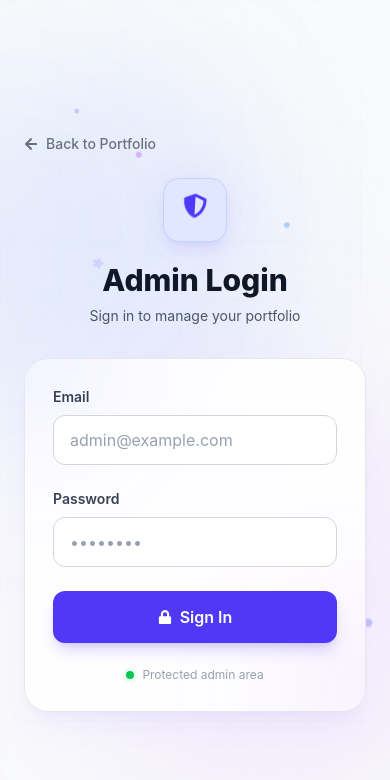
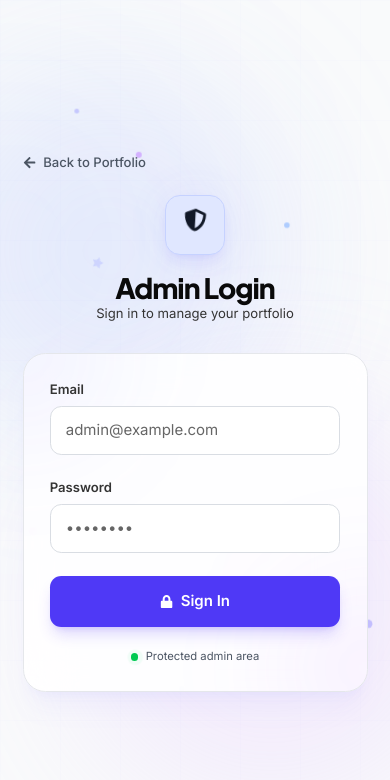
Before and after one commit to realvivekrana/my-portfolio-mern, a React (Vite) app in the folder Frontend/: page /admin/login in a window 390 px wide. Shown: the top 780 px of the page. Built offline with nearby package versions, Linux system fonts and the light colour scheme.

Commit message:
Manage Dark and White Mode

```diff
--- a/Frontend/src/index.css
+++ b/Frontend/src/index.css
@@ -1,3 +1,4 @@
+@import url('https://fonts.googleapis.com/css2?family=Inter:wght@400;500;600;700;800&family=Plus+Jakarta+Sans:wght@500;600;700;800&display=swap');
 @import "tailwindcss";
 
 @custom-variant dark (&:where(.dark, .dark *));
@@ -11,51 +12,93 @@
     Inter, ui-sans-serif, system-ui, -apple-system, BlinkMacSystemFont,
     "Segoe UI", sans-serif;
 
-  --page-bg: #ffffff;
+  --font-display:
+    "Plus Jakarta Sans", Inter, ui-sans-serif, system-ui, -apple-system,
+    BlinkMacSystemFont, "Segoe UI", sans-serif;
+
+  /* =======================================================
+     LIGHT MODE
+  ======================================================= */
+
+  --page-bg: #f6f7f9;
   --surface: #ffffff;
-  --surface-muted: #f8fafc;
-  --surface-soft: #f1f5f9;
+  --surface-muted: #f1f3f5;
+  --surface-soft: #e9ecef;
 
-  --text-primary: #111827;
-  --text-secondary: #4b5563;
-  --text-muted: #6b7280;
+  --text-primary: #0a0a0a;
+  --text-secondary: #343434;
+  --text-muted: #666666;
 
-  --border: #e5e7eb;
-  --border-soft: #eef2f7;
+  --border: #d9dde3;
+  --border-soft: #e8eaee;
 
-  --accent: #4f46e5;
-  --accent-hover: #4338ca;
+  /*
+   * Strong accent colors.
+   * These are deliberately darker so colored text remains
+   * readable on a white background.
+   */
+  --accent-indigo: #111827;
+  --accent-purple: #1f2937;
+  --accent-blue: #374151;
+  --accent-cyan: #4b5563;
+  --accent-emerald: #374151;
+  --accent-green: #1f2937;
+  --accent-amber: #374151;
+  --accent-orange: #1f2937;
+  --accent-red: #111827;
+  --accent-pink: #374151;
+
+  --accent: #111827;
+  --accent-hover: #000000;
 
   --shadow-sm:
-    0 1px 2px rgba(15, 23, 42, 0.04);
+    0 1px 3px rgba(0, 0, 0, 0.06);
 
   --shadow-md:
-    0 10px 30px rgba(15, 23, 42, 0.08);
+    0 12px 32px rgba(0, 0, 0, 0.09);
 
   --shadow-lg:
-    0 20px 50px rgba(15, 23, 42, 0.12);
+    0 24px 60px rgba(0, 0, 0, 0.12);
 
   --shadow-accent:
-    0 18px 45px rgba(79, 70, 229, 0.14);
+    0 18px 45px rgba(0, 0, 0, 0.12);
 }
+
+/* =========================================================
+   DARK MODE
+   ========================================================= */
 
 .dark {
   color-scheme: dark;
 
-  --page-bg: #030712;
-  --surface: #0f172a;
-  --surface-muted: #111827;
-  --surface-soft: #172033;
+  --page-bg: #050505;
+  --surface: #111111;
+  --surface-muted: #161616;
+  --surface-soft: #1c1c1c;
 
-  --text-primary: #f9fafb;
-  --text-secondary: #d1d5db;
-  --text-muted: #9ca3af;
+  --text-primary: #f8fafc;
+  --text-secondary: #cbd5e1;
+  --text-muted: #94a3b8;
 
-  --border: #1f2937;
-  --border-soft: #172033;
+  --border: #2a2a2a;
+  --border-soft: #222222;
 
-  --accent: #818cf8;
-  --accent-hover: #a5b4fc;
+  /*
+   * Lighter variants for dark backgrounds.
+   */
+  --accent-indigo: #f5f5f5;
+  --accent-purple: #d4d4d4;
+  --accent-blue: #bdbdbd;
+  --accent-cyan: #a3a3a3;
+  --accent-emerald: #d4d4d4;
+  --accent-green: #e5e5e5;
+  --accent-amber: #d4d4d4;
+  --accent-orange: #e5e5e5;
+  --accent-red: #f0f0f0;
+  --accent-pink: #d1d5db;
+
+  --accent: #f5f5f5;
+  --accent-hover: #ffffff;
 
   --shadow-sm:
     0 1px 2px rgba(0, 0, 0, 0.25);
@@ -67,7 +110,7 @@
     0 25px 60px rgba(0, 0, 0, 0.35);
 
   --shadow-accent:
-    0 20px 50px rgba(99, 102, 241, 0.12);
+    0 20px 50px rgba(0, 0, 0, 0.35);
 }
 
 /* =========================================================
@@ -79,6 +122,7 @@ html {
   scroll-behavior: smooth;
   scroll-padding-top: 90px;
   font-family: var(--font-sans);
+  font-size: 16px;
   background: var(--page-bg);
   color: var(--text-primary);
 
@@ -93,9 +137,11 @@ body {
   background: var(--page-bg);
   color: var(--text-primary);
   font-family: var(--font-sans);
+
   text-rendering: optimizeLegibility;
   -webkit-font-smoothing: antialiased;
   -moz-osx-font-smoothing: grayscale;
+  font-synthesis: none;
 
   transition:
     background-color 0.4s ease,
@@ -107,12 +153,387 @@ body {
 }
 
 /* =========================================================
-   THEME TRANSITION CONTROL
+   TYPOGRAPHY
    ========================================================= */
 
-.theme-transition,
-.theme-transition * {
-  transition: none !important;
+h1,
+h2,
+h3,
+h4,
+h5,
+h6 {
+  margin: 0;
+  font-family: var(--font-display);
+  font-synthesis: none;
+  font-weight: 700;
+  letter-spacing: -0.025em;
+  line-height: 1.2;
+  color: var(--text-primary);
+  text-wrap: balance;
+}
+
+h1 {
+  font-weight: 800;
+  letter-spacing: -0.04em;
+  line-height: 1.08;
+}
+
+h2 {
+  font-weight: 800;
+  letter-spacing: -0.035em;
+  line-height: 1.12;
+}
+
+h3 {
+  font-weight: 700;
+  letter-spacing: -0.025em;
+}
+
+p {
+  color: var(--text-secondary);
+  text-wrap: pretty;
+}
+
+small {
+  color: var(--text-muted);
+}
+
+label {
+  color: var(--text-secondary);
+}
+
+button,
+input,
+textarea,
+select {
+  font-family: inherit;
+}
+
+.font-display {
+  font-family: var(--font-display);
+}
+
+.font-body {
+  font-family: var(--font-sans);
+}
+
+.hero-title,
+.display-title {
+  font-family: var(--font-display);
+  font-weight: 800;
+  letter-spacing: -0.045em;
+  line-height: 1.05;
+  text-wrap: balance;
+}
+
+/* =========================================================
+   SAFE SEMANTIC TEXT COLORS
+   ========================================================= */
+
+.text-primary {
+  color: var(--text-primary);
+}
+
+.text-secondary {
+  color: var(--text-secondary);
+}
+
+.text-muted {
+  color: var(--text-muted);
+}
+
+.text-accent-indigo {
+  color: var(--accent-indigo);
+}
+
+.text-accent-purple {
+  color: var(--accent-purple);
+}
+
+.text-accent-blue {
+  color: var(--accent-blue);
+}
+
+.text-accent-cyan {
+  color: var(--accent-cyan);
+}
+
+.text-accent-emerald {
+  color: var(--accent-emerald);
+}
+
+.text-accent-green {
+  color: var(--accent-green);
+}
+
+.text-accent-amber {
+  color: var(--accent-amber);
+}
+
+.text-accent-orange {
+  color: var(--accent-orange);
+}
+
+.text-accent-red {
+  color: var(--accent-red);
+}
+
+.text-accent-pink {
+  color: var(--accent-pink);
+}
+
+/* =========================================================
+   THEME-SPECIFIC COLORED TEXT PALETTE
+   =========================================================
+   Light mode gets dark/strong colors.
+   Dark mode gets light/bright colors.
+   Intentional text-white is never overridden.
+   ========================================================= */
+
+/* =========================================================
+   INDIGO
+   ========================================================= */
+
+html:not(.dark) .text-indigo-300,
+html:not(.dark) .text-indigo-400,
+html:not(.dark) .text-indigo-500,
+html:not(.dark) .text-indigo-600 {
+  color: #111827 !important;
+}
+
+.dark .text-indigo-300,
+.dark .text-indigo-400,
+.dark .text-indigo-500,
+.dark .text-indigo-600 {
+  color: #f3f4f6 !important;
+}
+
+/* =========================================================
+   PURPLE
+   ========================================================= */
+
+html:not(.dark) .text-purple-300,
+html:not(.dark) .text-purple-400,
+html:not(.dark) .text-purple-500,
+html:not(.dark) .text-purple-600 {
+  color: #1f2937 !important;
+}
+
+.dark .text-purple-300,
+.dark .text-purple-400,
+.dark .text-purple-500,
+.dark .text-purple-600 {
+  color: #e5e7eb !important;
+}
+
+/* =========================================================
+   BLUE
+   ========================================================= */
+
+html:not(.dark) .text-blue-300,
+html:not(.dark) .text-blue-400,
+html:not(.dark) .text-blue-500,
+html:not(.dark) .text-blue-600 {
+  color: #374151 !important;
+}
+
+.dark .text-blue-300,
+.dark .text-blue-400,
+.dark .text-blue-500,
+.dark .text-blue-600 {
+  color: #d1d5db !important;
+}
+
+/* =========================================================
+   CYAN
+   ========================================================= */
+
+html:not(.dark) .text-cyan-300,
+html:not(.dark) .text-cyan-400,
+html:not(.dark) .text-cyan-500,
+html:not(.dark) .text-cyan-600 {
+  color: #4b5563 !important;
+}
+
+.dark .text-cyan-300,
+.dark .text-cyan-400,
+.dark .text-cyan-500,
+.dark .text-cyan-600 {
+  color: #9ca3af !important;
+}
+
+/* =========================================================
+   EMERALD
+   ========================================================= */
+
+html:not(.dark) .text-emerald-300,
+html:not(.dark) .text-emerald-400,
+html:not(.dark) .text-emerald-500,
+html:not(.dark) .text-emerald-600 {
+  color: #374151 !important;
+}
+
+.dark .text-emerald-300,
+.dark .text-emerald-400,
+.dark .text-emerald-500,
+.dark .text-emerald-600 {
+  color: #d1d5db !important;
+}
+
+/* =========================================================
+   GREEN
+   ========================================================= */
+
+html:not(.dark) .text-green-300,
+html:not(.dark) .text-green-400,
+html:not(.dark) .text-green-500,
+html:not(.dark) .text-green-600 {
+  color: #1f2937 !important;
+}
+
+.dark .text-green-300,
+.dark .text-green-400,
+.dark .text-green-500,
+.dark .text-green-600 {
+  color: #e5e7eb !important;
+}
+
+/* =========================================================
+   AMBER / YELLOW
+   ========================================================= */
+
+html:not(.dark) .text-yellow-300,
+html:not(.dark) .text-yellow-400,
+html:not(.dark) .text-yellow-500,
+html:not(.dark) .text-yellow-600,
+html:not(.dark) .text-amber-300,
+html:not(.dark) .text-amber-400,
+html:not(.dark) .text-amber-500,
+html:not(.dark) .text-amber-600 {
+  color: #374151 !important;
+}
+
+.dark .text-yellow-300,
+.dark .text-yellow-400,
+.dark .text-yellow-500,
+.dark .text-yellow-600,
+.dark .text-amber-300,
+.dark .text-amber-400,
+.dark .text-amber-500,
+.dark .text-amber-600 {
+  color: #d1d5db !important;
+}
+
+/* =========================================================
+   ORANGE
+   ========================================================= */
+
+html:not(.dark) .text-orange-300,
+html:not(.dark) .text-orange-400,
+html:not(.dark) .text-orange-500,
+html:not(.dark) .text-orange-600 {
+  color: #1f2937 !important;
+}
+
+.dark .text-orange-300,
+.dark .text-orange-400,
+.dark .text-orange-500,
+.dark .text-orange-600 {
+  color: #e5e7eb !important;
+}
+
+/* =========================================================
+   RED
+   ========================================================= */
+
+html:not(.dark) .text-red-300,
+html:not(.dark) .text-red-400,
+html:not(.dark) .text-red-500,
+html:not(.dark) .text-red-600 {
+  color: #111827 !important;
+}
+
+.dark .text-red-300,
+.dark .text-red-400,
+.dark .text-red-500,
+.dark .text-red-600 {
+  color: #f3f4f6 !important;
+}
+
+/* =========================================================
+   PINK
+   ========================================================= */
+
+html:not(.dark) .text-pink-300,
+html:not(.dark) .text-pink-400,
+html:not(.dark) .text-pink-500,
+html:not(.dark) .text-pink-600 {
+  color: #374151 !important;
+}
+
+.dark .text-pink-300,
+.dark .text-pink-400,
+.dark .text-pink-500,
+.dark .text-pink-600 {
+  color: #d1d5db !important;
+}
+
+/* =========================================================
+   LIGHT MODE GRAY TEXT
+   ========================================================= */
+
+html:not(.dark) .text-gray-300 {
+  color: #374151 !important;
+}
+
+html:not(.dark) .text-gray-400 {
+  color: #4b5563 !important;
+}
+
+html:not(.dark) .text-gray-500 {
+  color: #4b5563 !important;
+}
+
+/* =========================================================
+   DARK MODE GRAY TEXT
+   ========================================================= */
+
+.dark .text-gray-300 {
+  color: #cbd5e1 !important;
+}
+
+.dark .text-gray-400 {
+  color: #94a3b8 !important;
+}
+
+.dark .text-gray-500 {
+  color: #94a3b8 !important;
+}
+
+/* =========================================================
+   INPUTS
+   ========================================================= */
+
+input,
+textarea,
+select {
+  color: var(--text-primary);
+  background-color: var(--surface);
+  border-color: var(--border);
+}
+
+input::placeholder,
+textarea::placeholder {
+  color: var(--text-muted);
+  opacity: 1;
+}
+
+/* =========================================================
+   LINKS
+   ========================================================= */
+
+a {
+  text-decoration: none;
 }
 
 /* =========================================================
@@ -120,12 +541,12 @@ body {
    ========================================================= */
 
 ::selection {
-  background: rgba(79, 70, 229, 0.18);
+  background: rgba(17, 17, 17, 0.14);
   color: var(--text-primary);
 }
 
 /* =========================================================
-   ACCESSIBILITY
+   FOCUS
    ========================================================= */
 
 :focus-visible {
@@ -134,11 +555,12 @@ body {
 }
 
 /* =========================================================
-   LINKS
+   THEME TRANSITION
    ========================================================= */
 
-a {
-  text-decoration: none;
+.theme-transition,
+.theme-transition * {
+  transition: none !important;
 }
 
 /* =========================================================
@@ -154,12 +576,12 @@ a {
 }
 
 ::-webkit-scrollbar-thumb {
-  background: #cbd5e1;
+  background: #c7c7c7;
   border-radius: 999px;
 }
 
 ::-webkit-scrollbar-thumb:hover {
-  background: #94a3b8;
+  background: #9a9a9a;
 }
 
 .dark ::-webkit-scrollbar-thumb {
@@ -171,7 +593,7 @@ a {
 }
 
 /* =========================================================
-   GLOBAL CONTAINER
+   CONTAINER
    ========================================================= */
 
 .site-container {
@@ -186,12 +608,12 @@ a {
 }
 
 /* =========================================================
-   GLASS EFFECT
+   GLASS
    ========================================================= */
 
 .glass {
-  background: rgba(255, 255, 255, 0.72);
-  border: 1px solid rgba(226, 232, 240, 0.75);
+  background: rgba(255, 255, 255, 0.88);
+  border: 1px solid rgba(210, 214, 220, 0.9);
   backdrop-filter: blur(18px);
   -webkit-backdrop-filter: blur(18px);
 
@@ -202,8 +624,8 @@ a {
 }
 
 .dark .glass {
-  background: rgba(15, 23, 42, 0.72);
-  border-color: rgba(51, 65, 85, 0.65);
+  background: rgba(17, 17, 17, 0.78);
+  border-color: rgba(64, 64, 64, 0.72);
 }
 
 /* =========================================================
@@ -226,11 +648,11 @@ a {
 .premium-card:hover {
   transform: translateY(-4px);
   box-shadow: var(--shadow-md);
-  border-color: rgba(99, 102, 241, 0.28);
+  border-color: rgba(17, 17, 17, 0.22);
 }
 
 /* =========================================================
-   PREMIUM SHADOW UTILITIES
+   SHADOWS
    ========================================================= */
 
 .shadow-premium {
@@ -252,9 +674,9 @@ a {
 .gradient-text {
   background: linear-gradient(
     135deg,
-    #4f46e5 0%,
-    #7c3aed 50%,
-    #2563eb 100%
+    #050505 0%,
+    #2b2b2b 50%,
+    #525252 100%
   );
 
   background-clip: text;
@@ -265,9 +687,9 @@ a {
 .dark .gradient-text {
   background: linear-gradient(
     135deg,
-    #a5b4fc 0%,
-    #c4b5fd 50%,
-    #93c5fd 100%
+    #ffffff 0%,
+    #d4d4d4 50%,
+    #a3a3a3 100%
   );
 
   background-clip: text;
@@ -276,18 +698,18 @@ a {
 }
 
 /* =========================================================
-   SUBTLE BACKGROUND GRID
+   BACKGROUND GRID
    ========================================================= */
 
 .background-grid {
   background-image:
     linear-gradient(
-      rgba(148, 163, 184, 0.08) 1px,
+      rgba(17, 17, 17, 0.055) 1px,
       transparent 1px
     ),
     linear-gradient(
       90deg,
-      rgba(148, 163, 184, 0.08) 1px,
+      rgba(17, 17, 17, 0.055) 1px,
       transparent 1px
     );
 
@@ -297,18 +719,18 @@ a {
 .dark .background-grid {
   background-image:
     linear-gradient(
-      rgba(148, 163, 184, 0.035) 1px,
+      rgba(163, 163, 163, 0.035) 1px,
       transparent 1px
     ),
     linear-gradient(
       90deg,
-      rgba(148, 163, 184, 0.035) 1px,
+      rgba(163, 163, 163, 0.035) 1px,
       transparent 1px
     );
 }
 
 /* =========================================================
-   SECTION REVEAL ANIMATION
+   REVEAL
    ========================================================= */
 
 .reveal {
@@ -338,7 +760,7 @@ a {
 }
 
 /* =========================================================
-   FLOATING ANIMATION
+   FLOATING
    ========================================================= */
 
 .float-slow {
@@ -408,7 +830,7 @@ a {
 }
 
 /* =========================================================
-   BUTTON TRANSITIONS
+   BUTTONS
    ========================================================= */
 
 button,
@@ -418,6 +840,28 @@ a {
 
 button {
   font-family: inherit;
+}
+
+/* =========================================================
+   MOBILE
+   ========================================================= */
+
+@media (max-width: 640px) {
+  html {
+    font-size: 15px;
+  }
+
+  body {
+    line-height: 1.65;
+  }
+
+  h1 {
+    letter-spacing: -0.035em;
+  }
+
+  h2 {
+    letter-spacing: -0.03em;
+  }
 }
 
 /* =========================================================
```
